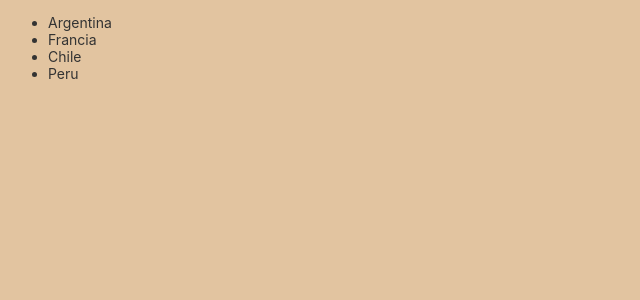
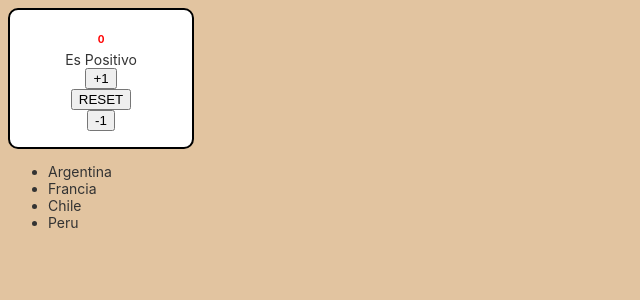
Before and after one commit to sole-arguello/proyectoDeClases, an Angular app: page / in a window 1280 px wide. Shown: the top 300 px of the page, without its empty margins (0-640 px from the left). Built offline with nearby package versions, Linux system fonts and the light colour scheme.

Commit message:
modificadores

```diff
--- a/src/app/app.component.css
+++ b/src/app/app.component.css
@@ -290,5 +290,6 @@
     svg#rocket-smoke {
       display: none;
       visibility: hidden;
+
     }
   }
--- a/src/app/app.component.html
+++ b/src/app/app.component.html
@@ -1,5 +1,5 @@
 
-<!-- <app-clicker></app-clicker> -->
+<app-clicker></app-clicker>
 
 
 <app-listado></app-listado>
--- a/src/app/clicker/clicker.component.html
+++ b/src/app/clicker/clicker.component.html
@@ -1,5 +1,6 @@
 <div class="clicker-container">
-    <h1 >{{numero}}</h1>
+    <h1 [ngStyle]="{ 'color':numero < 5 ? 'red': 'green',
+                     'font-size': numero < 5 ? '10px'  : '20px'}">{{numero}}</h1>
 
     <span *ngIf="numero >= 0">Es Positivo</span>
     <span *ngIf="numero < 0">Es Negativo</span>
--- a/src/app/listado/listado.component.html
+++ b/src/app/listado/listado.component.html
@@ -1,3 +1,3 @@
-<ul>
+<ul >
     <li *ngFor="let pais of paises">{{pais}}</li>
 </ul>
```
